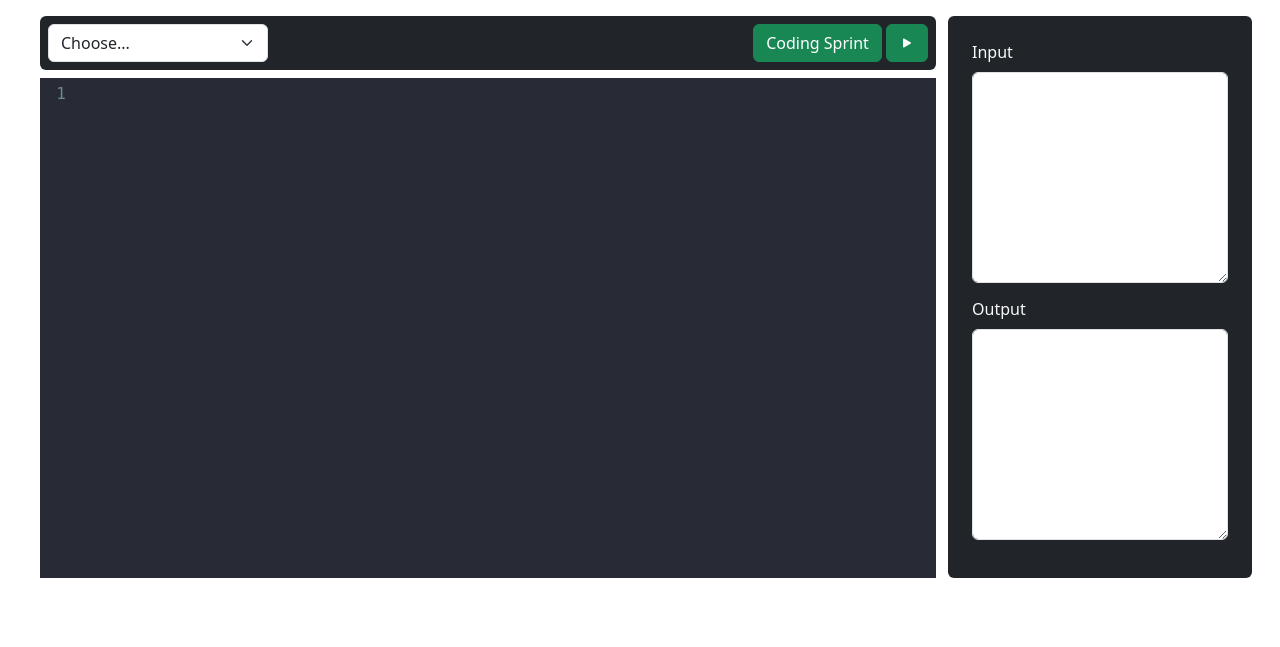
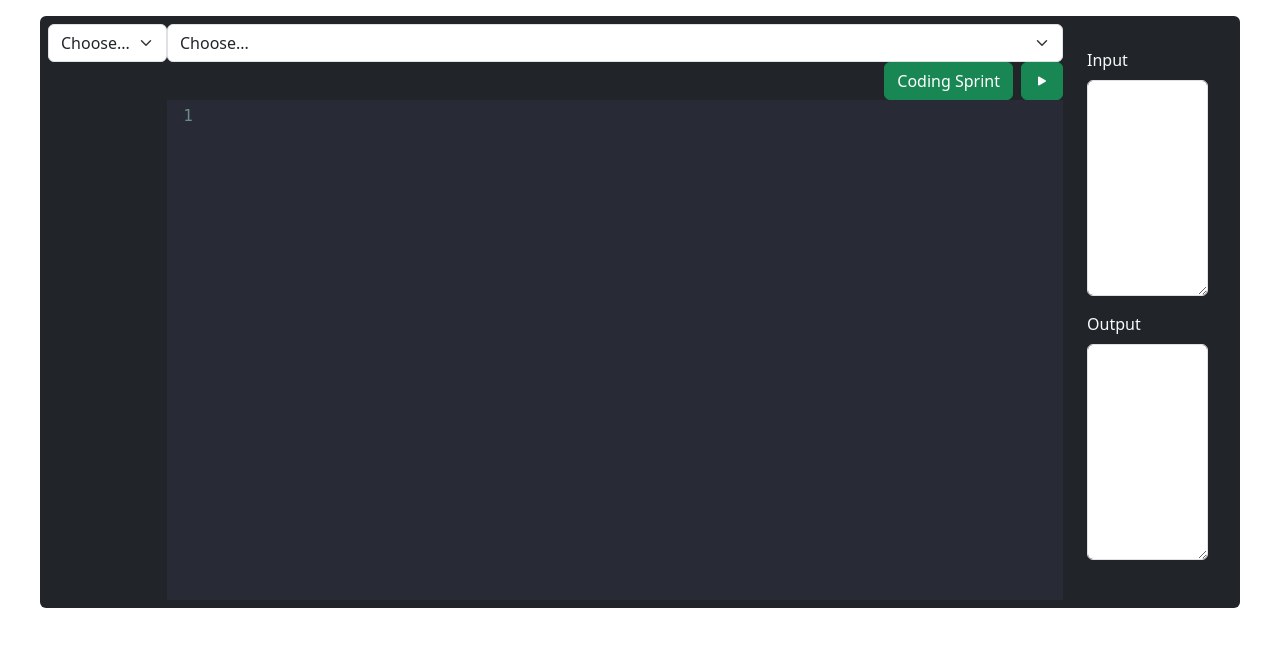
Before and after one commit to sfransis/AggieCompiler, a Flask app: page /compiler in a window 1280 px wide. Shown: the part 56-703 px from the top of the page. Run offline with Flask 3, Linux system fonts and the light colour scheme.

Commit message:
Please enter the commit message for your changes. Lines starting  with '#' will be ignored, and an empty message aborts the commit.
 Committer: Kevin Haro <kharo019@kharo019ca6f.nmsu.edu>

 On branch main
 Your branch is up to date with 'origin/main'.

 Changes to be committed:
	modified:   templates/compiler.html

 Untracked files:
	static/theme/3024-day.css
	static/theme/3024-night.css
	static/theme/abbott.css
	static/theme/abcdef.css
	static/theme/ambiance-mobile.css
	static/theme/ambiance.css
	static/theme/qANDa

```diff
--- a/aggieComp/templates/compiler.html
+++ b/aggieComp/templates/compiler.html
@@ -36,7 +36,7 @@
 		<div class = "row m-3">
 			<div class = "col">
 				<div class = "d-flex justify-content-between mb-2 bg-dark rounded p-2">
-					<div class="col-12 w-25">
+					<div class="col-auto"> <!-- div class ="col-12 w-25"-->
 						<label class="visually-hidden" for="inlineFormSelectPref">Preference</label>
 						<select class="form-select" id="inlineFormSelectPref">
 						  <option selected>Choose...</option>
@@ -46,7 +46,17 @@
 						  <option value="Python">Python</option>
 						</select>
 					  </div>
+					  <div class="col-auto">
+						<label class="visually-hidden" for="autoSizingSelect"> Preference </label>
+						<select class = "form-select" id = "autoSizingSelect">
+							<option Selected> Choose... </option>
+							<option value = "1"> 3024-day</option>
+							<option value = "2"> 3024-night</option>
+							<option value = "3"> abbot </option>
+
+						</select>
 					  <div>
+						<div class="d-grid gap-2 d-md-flex justify-content-md-end"> <!-- div class="col- auto"> -->
 						<button type="button" class="btn btn-success">Coding Sprint</button>
 						<button type="button" class="btn btn-success"><i class="bi bi-play-fill"></i></button>
 					  </div>
@@ -92,6 +102,8 @@
 					editor.setOption("mode", "text/x-c++src")
 				}
 			})
+
+			var option = document.getElement
 		</script>
 
 
```
